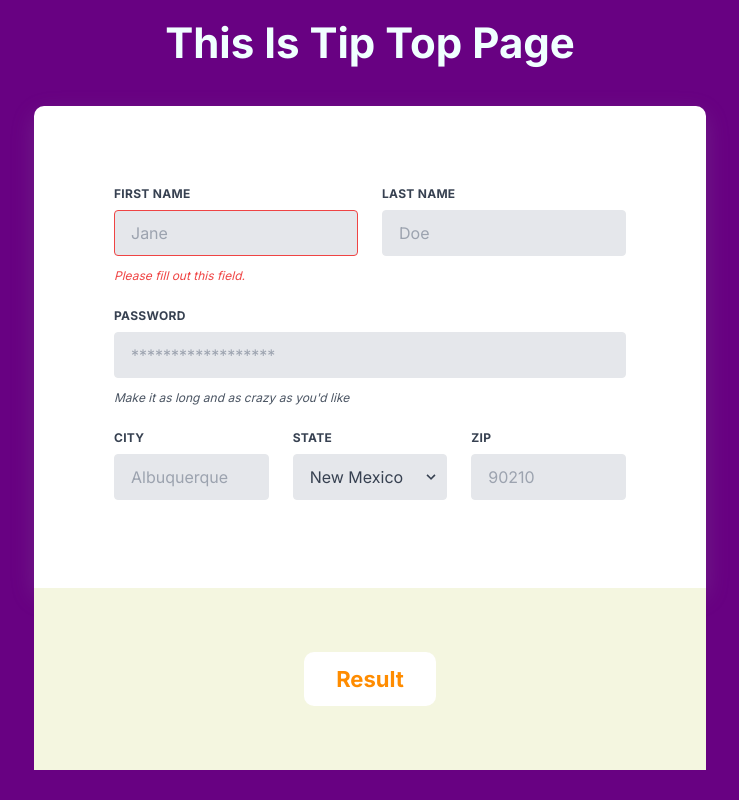
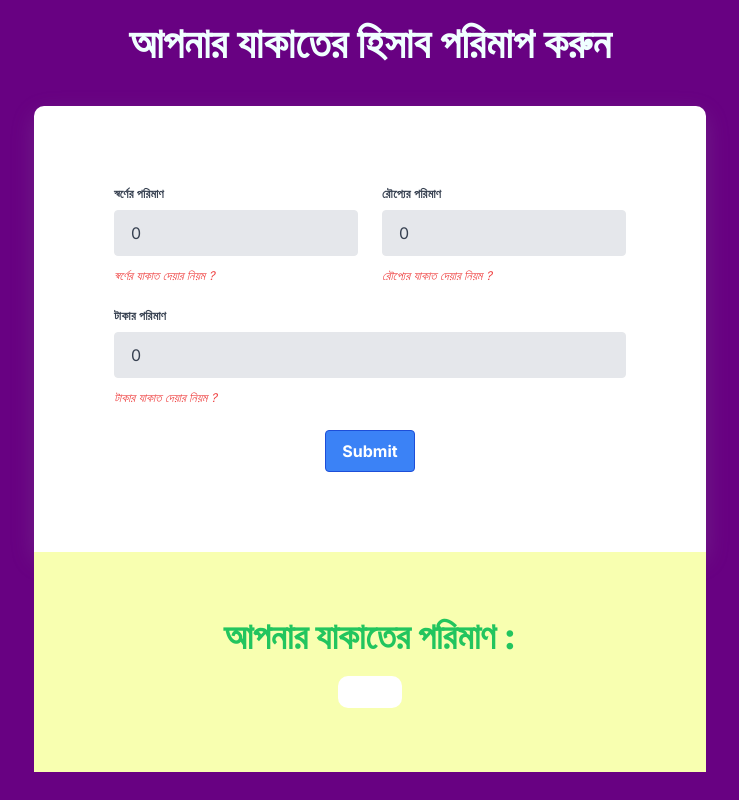
Before and after one commit to 3725fahmid/PercentageCalculator, a Next.js app: page / in a window 1280 px wide. Shown: the whole page, without its empty margins (270-1009 px from the left). Built offline with nearby package versions, Linux system fonts and the light colour scheme.

Commit message:
ADD SUM FUNCTION

```diff
--- a/app/globals.css
+++ b/app/globals.css
@@ -74,15 +74,19 @@ a{
 }
 .result_content{
   padding: 4rem;
-  background-color: rgb(244, 246, 224);
+  background-color: rgb(248, 255, 176);
   display: flex;
   align-items: center;
   justify-content: center;
 }
 .result_content h1{
   padding: 1rem 2rem;
-  font-size: 22px;
+  font-size: 28px;
   border-radius: 10px;
-  color: rgb(255, 140, 0);
+  color: rgb(1, 126, 59);
   background-color: rgb(255, 255, 255);
 }
+
+@media screen {
+
+}
--- a/app/page.tsx
+++ b/app/page.tsx
@@ -1,22 +1,23 @@
 'use client';
-
 import Image from 'next/image'
-import Form from '@/components/Form'
-import Result from '@/components/Result'
+import FormComponent from '@/components/Form';
+import Result from '@/components/Result';
 import { useState } from 'react'
 
-// sabbir.hosain@sslwireless.com
 
 export default function Home() {
-  const [ state, setState] = useState(0)
+  const [ result, setResult] = useState();
+  const handleFormSubmit = (MainValue) => {
+    setResult(MainValue)
+  };
   return (
     <>
     <div className="container_content">
       <div className="content_area">
-        <h1 >This is Tip top page</h1>
+        <h1 >আপনার যাকাতের হিসাব পরিমাপ করুন </h1>
         <div className="wrapper mt-5">
-          <Form/>
-          <Result/>
+          <FormComponent onSubmit={handleFormSubmit}/>
+          <Result MainValue={result}/>
         </div>
         <div className="footer">
           {/* <h2>footewr</h2> */}
--- a/components/Form.tsx
+++ b/components/Form.tsx
@@ -1,69 +1,108 @@
-import React from 'react'
+import React, { useState } from "react";
 
-const form = () => {
+const FormComponent = ({ onSubmit }) => {
+  const [takarporiman, setTakarporiman] = useState(0);
+  const [golderporiman, setGolderporiman] = useState(0);
+  const [ruparporiman, setRuparporiman] = useState(0);
+
+
+  const MainValue = () => {
+    const taka = parseFloat(takarporiman);
+    const Taka = ( taka * 0.025 )
+    const gold = parseFloat(golderporiman);
+    const Gold = ( gold * 0.025 )
+    const rupa = parseFloat(ruparporiman);
+    const Rupa = ( rupa * 0.025 )
+    let Total =  Taka + Gold + Rupa ;
+    return Total.toString();
+  }
+
+
+  const handleSubmit = (e) => {
+    e.preventDefault();
+    onSubmit(MainValue);
+  };
+
   return (
     <>
       <div className="container">
         <div className="form_content">
-          <form className="w-full max-w-lg">
+          <form className="w-full max-w-lg" onSubmit={handleSubmit}>
             <div className="flex flex-wrap -mx-3 mb-6">
               <div className="w-full md:w-1/2 px-3 mb-6 md:mb-0">
-                <label className="block uppercase tracking-wide text-gray-700 text-xs font-bold mb-2" for="grid-first-name">
-                  First Name
+                <label
+                  className="block uppercase tracking-wide text-gray-700 text-xs font-bold mb-2"
+                  for="grid_gold"
+                >
+                  স্বর্ণের পরিমাণ
                 </label>
-                <input className="appearance-none block w-full bg-gray-200 text-gray-700 border border-red-500 rounded py-3 px-4 mb-3 leading-tight focus:outline-none focus:bg-white" id="grid-first-name" type="text" placeholder="Jane"/>
-                <p className="text-red-500 text-xs italic">Please fill out this field.</p>
+                <input
+                  className="appearance-none block w-full bg-gray-200 text-gray-700 border  rounded py-3 px-4 mb-3 leading-tight focus:outline-none focus:bg-white"
+                  id="grid-gold"
+                  type="number"
+                  name="golderporiman"
+                  placeholder="Enter amount"
+                  value={golderporiman}
+                  onChange={(e) => setGolderporiman(e.target.value)}
+                />
+                <p className="text-red-500 cursor-pointer text-xs italic">
+                স্বর্ণের যাকাত দেয়ার নিয়ম ?</p>
               </div>
               <div className="w-full md:w-1/2 px-3">
-                <label className="block uppercase tracking-wide text-gray-700 text-xs font-bold mb-2" for="grid-last-name">
-                  Last Name
+                <label
+                  className="block uppercase tracking-wide text-gray-700 text-xs font-bold mb-2"
+                  for="grid-rupa"
+                >
+                  রৌপ্যের পরিমাণ
                 </label>
-                <input className="appearance-none block w-full bg-gray-200 text-gray-700 border border-gray-200 rounded py-3 px-4 leading-tight focus:outline-none focus:bg-white focus:border-gray-500" id="grid-last-name" type="text" placeholder="Doe"/>
+                <input
+                  className="appearance-none block w-full bg-gray-200 text-gray-700 border  rounded py-3 px-4 mb-3 leading-tight focus:outline-none focus:bg-white"
+                  id="grid-rupa"
+                  type="number"
+                  name="ruparporiman"
+                  placeholder="Gold Amount"
+                  value={ruparporiman}
+                  onChange={(e) => setRuparporiman(e.target.value)}
+                />
+                <p className="text-red-500 cursor-pointer text-xs italic">
+                রৌপ্যের যাকাত দেয়ার নিয়ম ?</p>
               </div>
             </div>
             <div className="flex flex-wrap -mx-3 mb-6">
               <div className="w-full px-3">
-                <label className="block uppercase tracking-wide text-gray-700 text-xs font-bold mb-2" for="grid-password">
-                  Password
+                <label
+                  className="block uppercase tracking-wide text-gray-700 text-xs font-bold mb-2"
+                  for="grid-Taka"
+                >
+                   টাকার পরিমাণ
                 </label>
-                <input className="appearance-none block w-full bg-gray-200 text-gray-700 border border-gray-200 rounded py-3 px-4 mb-3 leading-tight focus:outline-none focus:bg-white focus:border-gray-500" id="grid-password" type="password" placeholder="******************"/>
-                <p className="text-gray-600 text-xs italic">Make it as long and as crazy as you'd like</p>
+                <input
+                  className="appearance-none block w-full bg-gray-200 text-gray-700 border border-gray-200 rounded py-3 px-4 mb-3 leading-tight focus:outline-none focus:bg-white focus:border-gray-500"
+                  id="grid-password"
+                  type="number"
+                  name="takarporiman"
+                  placeholder="Takar poriman"
+                  value={takarporiman}
+                  onChange={(e) => setTakarporiman(e.target.value)}
+                />
+                <p className="text-red-500 text-xs italic cursor-pointer">
+                টাকার যাকাত দেয়ার নিয়ম ?</p>
               </div>
             </div>
-            <div className="flex flex-wrap -mx-3 mb-2">
-              <div className="w-full md:w-1/3 px-3 mb-6 md:mb-0">
-                <label className="block uppercase tracking-wide text-gray-700 text-xs font-bold mb-2" for="grid-city">
-                  City
-                </label>
-                <input className="appearance-none block w-full bg-gray-200 text-gray-700 border border-gray-200 rounded py-3 px-4 leading-tight focus:outline-none focus:bg-white focus:border-gray-500" id="grid-city" type="text" placeholder="Albuquerque"/>
-              </div>
-              <div className="w-full md:w-1/3 px-3 mb-6 md:mb-0">
-                <label className="block uppercase tracking-wide text-gray-700 text-xs font-bold mb-2" for="grid-state">
-                  State
-                </label>
-                <div className="relative">
-                  <select className="block appearance-none w-full bg-gray-200 border border-gray-200 text-gray-700 py-3 px-4 pr-8 rounded leading-tight focus:outline-none focus:bg-white focus:border-gray-500" id="grid-state">
-                    <option>New Mexico</option>
-                    <option>Missouri</option>
-                    <option>Texas</option>
-                  </select>
-                  <div className="pointer-events-none absolute inset-y-0 right-0 flex items-center px-2 text-gray-700">
-                    <svg className="fill-current h-4 w-4" xmlns="http://www.w3.org/2000/svg" viewBox="0 0 20 20"><path d="M9.293 12.95l.707.707L15.657 8l-1.414-1.414L10 10.828 5.757 6.586 4.343 8z"/></svg>
-                  </div>
-                </div>
-              </div>
-              <div className="w-full md:w-1/3 px-3 mb-6 md:mb-0">
-                <label className="block uppercase tracking-wide text-gray-700 text-xs font-bold mb-2" for="grid-zip">
-                  Zip
-                </label>
-                <input className="appearance-none block w-full bg-gray-200 text-gray-700 border border-gray-200 rounded py-3 px-4 leading-tight focus:outline-none focus:bg-white focus:border-gray-500" id="grid-zip" type="text" placeholder="90210"/>
-              </div>
+
+            <div className="flex items-center justify-center">
+              <button
+                className="bg-blue-500 hover:bg-blue-700 text-white font-bold py-2 px-4 border border-blue-700 rounded"
+                type="submit"
+              >
+                Submit
+              </button>
             </div>
           </form>
         </div>
       </div>
     </>
-  )
-}
+  );
+};
 
-export default form
+export default FormComponent;
--- a/components/Result.tsx
+++ b/components/Result.tsx
@@ -1,15 +1,16 @@
 import React from 'react'
 
-const result = () => {
+const Result = ({ MainValue }) => {
   return (
     <>
      <div className="container">
-      <div className="result_content">
-        <h1>Result</h1>
+      <div className="result_content flex flex-col gap-5">
+        <h2 className='text-4xl font-extrabold text-green-500'>আপনার যাকাতের পরিমাণ :  </h2>
+        <h1>{MainValue}</h1>
       </div>
      </div>
     </>
   )
 }
 
-export default result
+export default Result;
```
